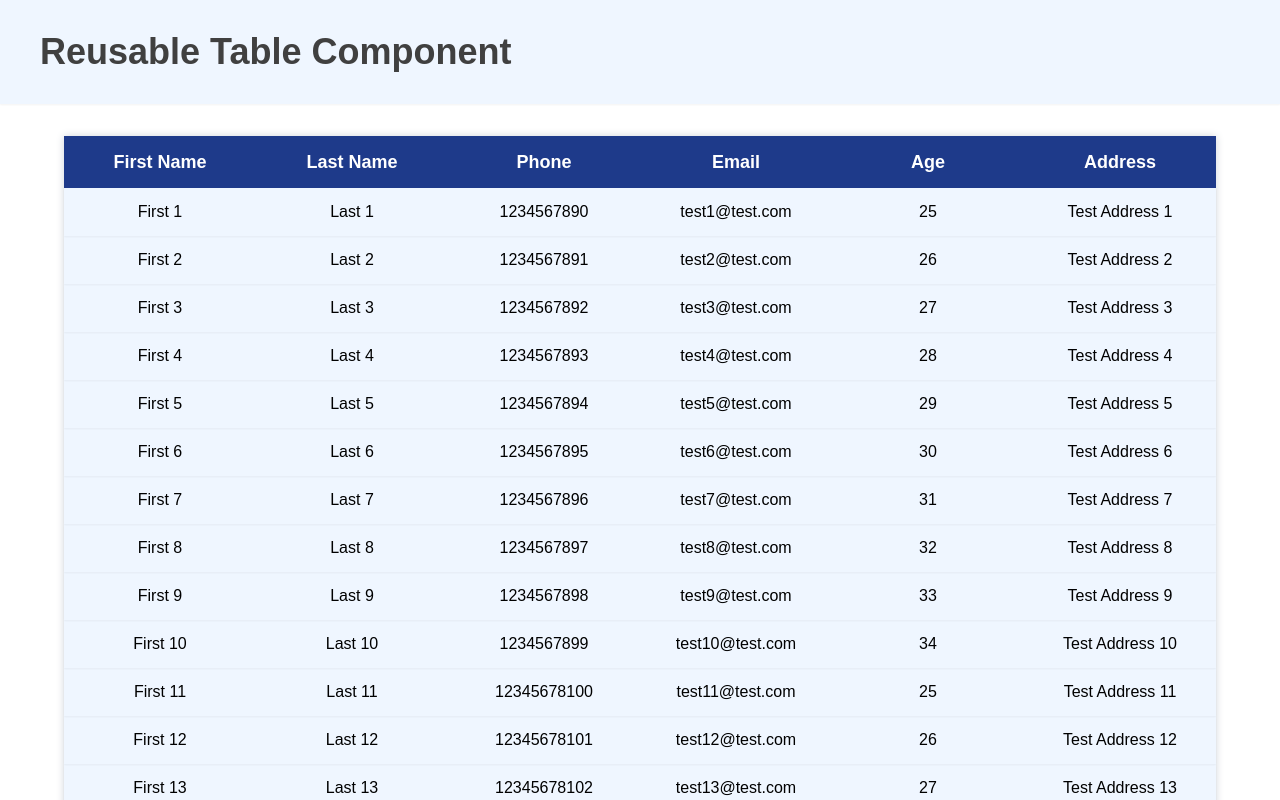
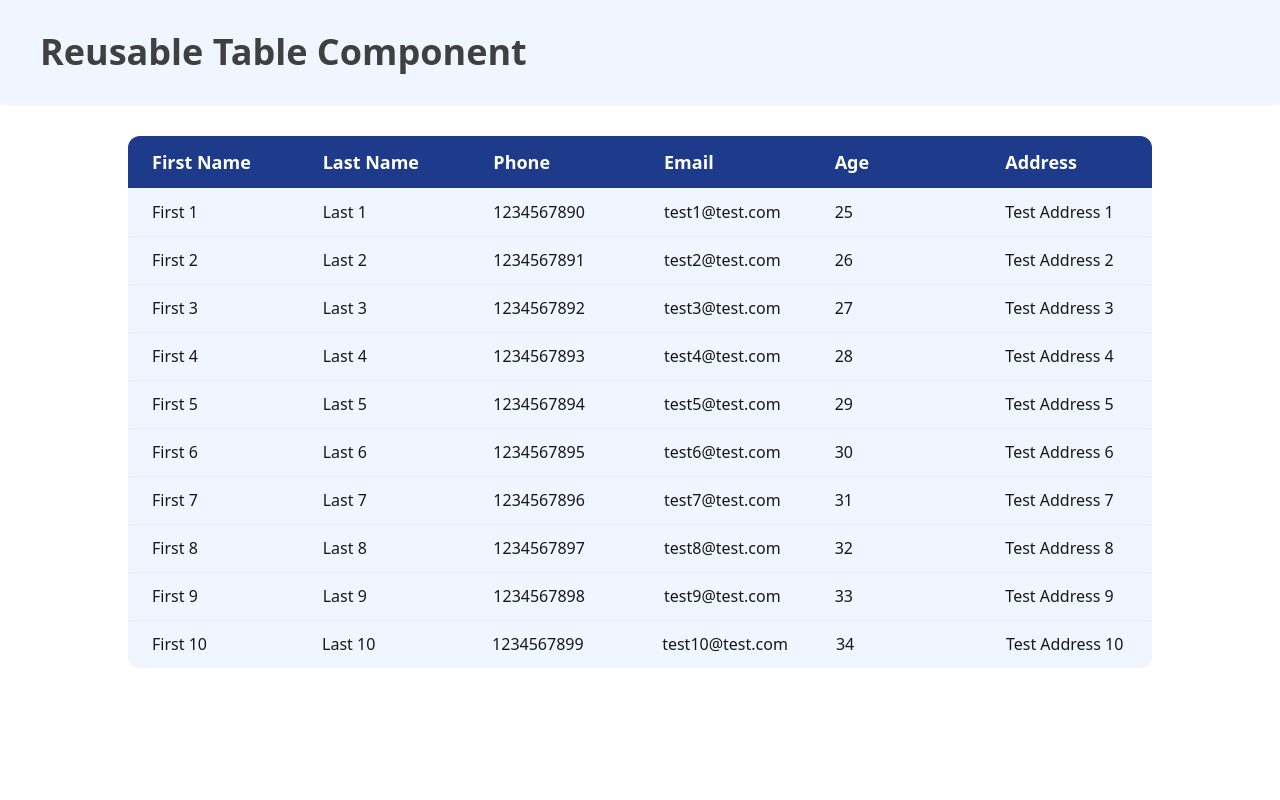
Before and after one commit to UnaizaZafar/Dynamic-React-Table-A-Feature-Rich-Reusable-Component, a Next.js app: page / in a window 1280 px wide. Shown: the top 800 px of the page. Built offline with nearby package versions, Linux system fonts and the light colour scheme.

Commit message:
scroll added to table body

```diff
--- a/app/components/UserTable.jsx
+++ b/app/components/UserTable.jsx
@@ -1,35 +1,35 @@
 const UserTable = ({ userData }) => {
+  const data = Array.isArray(userData) ? userData : userData.data;
   return (
-    <table className="table-fixed w-full backdrop-blur-md bg-blue-50  border-collapse shadow-custom-shadow">
-      <thead className="text-lg p-8 sticky top-0 ">
-        <tr className=" bg-blue-900 text-white">
-          <th className="py-3">First Name</th>
-          <th className="py-3">Last Name</th>
-          <th className="py-3">Phone</th>
-          <th className="py-3">Email</th>
-          <th className="py-3">Age</th>
-          <th className="py-3">Address</th>
+    <div className="mx-auto w-4/5 rounded-xl overflow-hidden">
+      <table className="w-full bg-blue-50 rounded-xl shadow-custom-shadow flex flex-col">
+        <thead className="text-lg">
+          <tr className="*:py-3 *:px-6 *:grow *:basis-0 bg-blue-900 text-white w-full text-left flex ">
+            <th>First Name</th>
+            <th>Last Name</th>
+            <th>Phone</th>
+            <th>Email</th>
+            <th>Age</th>
+            <th>Address</th>
           </tr>
         </thead>
-      <tbody
-        className="overflow-y-scroll text-center w-full text-black"
-        style={{ height: "75vh" }}
-      >
-        {userData.map((user, id) => (
+        <tbody className="overflow-auto w-full" style={{ height: "60vh" }}>
+          {data.map((user, id) => (
             <tr
               key={id}
-            className=" shadow-sm"
+              className="shadow-sm flex *:py-3 *:px-6 *:grow *:basis-0"
             >
-            <td className="py-3">{user.firstName}</td>
-            <td className="py-3">{user.lastName}</td>
-            <td className="py-3">{user.phone}</td>
-            <td className="py-3">{user.email}</td>
-            <td className="py-3">{user.age}</td>
-            <td className="py-3">{user.address}</td>
+              <td>{user.firstName}</td>
+              <td>{user.lastName}</td>
+              <td>{user.phone}</td>
+              <td>{user.email}</td>
+              <td>{user.age}</td>
+              <td>{user.address}</td>
             </tr>
           ))}
         </tbody>
       </table>
+    </div>
   );
 };
 
--- a/app/globals.css
+++ b/app/globals.css
@@ -17,26 +17,19 @@
 body {
   color: var(--foreground);
   background: #fff;
-  font-family: "Alegreya", sans-serif;
+  /* font-family: "Alegreya", sans-serif; */
 }
-/* width */
 ::-webkit-scrollbar {
-  width: 10px;
+  width: 8px;
 }
-
-/* Track */
 ::-webkit-scrollbar-track {
   background: #a8a7a7;
   border-radius: 5px;
 }
-
-/* Handle */
 ::-webkit-scrollbar-thumb {
   background: #1e3a8a;
   border-radius: 5px;
 }
-
-/* Handle on hover */
 ::-webkit-scrollbar-thumb:hover {
-  background: #a8a7a7;
+  background: #264bb0;
 }
--- a/app/page.js
+++ b/app/page.js
@@ -14,14 +14,12 @@ const dummyData = {
 export default function Home() {
   return (
     <div className="">
-
       <h1 className="text-4xl text-neutral-700 font-bold bg-blue-50 py-8 px-10 shadow-sm">
         Reusable Table Component
       </h1>
-      <div className=" p-8 px-16">
-        <UserTable userData={dummyData.data} />
+      <div className="py-8">
+        <UserTable userData={dummyData} />
       </div>
     </div>
-
   );
 }
```
Lines whose indentation alone changed are shown as unchanged.
